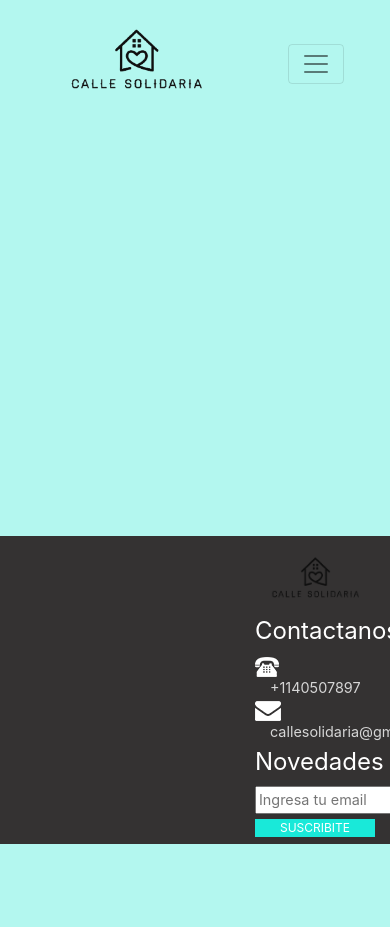
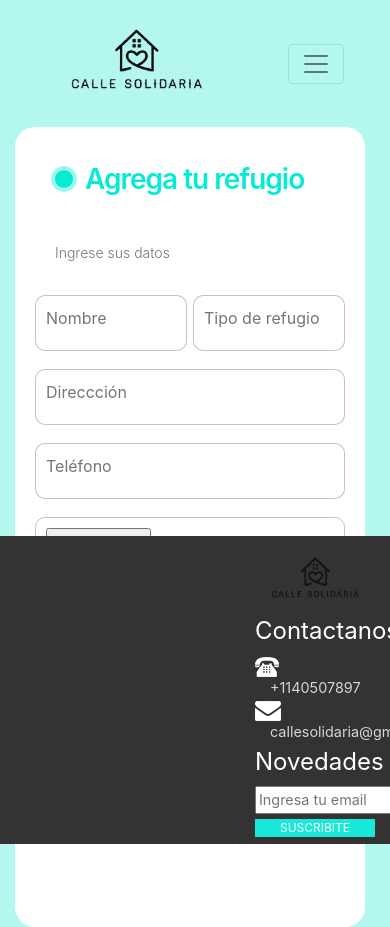
Before and after one commit to AntonioFranciulli/TPIntroDelSoft, a Flask app: page /cargar_refugio in a window 390 px wide; the page is wider, and only the part inside the window is pictured. Run offline with Flask 3, Linux system fonts and the light colour scheme; some libraries are stand-ins or nearby versions.

Commit message:
TP-40
Los formularios de creacion de voluntarios y refugios ahora son responsive

```diff
--- a/templates/cargar_refugio.html
+++ b/templates/cargar_refugio.html
@@ -145,10 +145,9 @@
 
 
 {% block body %}
-<div class="centered__content">
+<div class=" col-lg-3 col-sm-6 container-fluid d-flex flex-column justify-center-content">
 
-
-<form class="form" action="{{url_for('cargar_refugio')}}" method="post" enctype="multipart/form-data">
+<form class="form " action="{{url_for('cargar_refugio')}}" method="post" enctype="multipart/form-data">
     <p class="title">Agrega tu refugio </p>
     <p class="message">Ingrese sus datos</p>
         <div class="flex">
--- a/templates/cargar_voluntario.html
+++ b/templates/cargar_voluntario.html
@@ -145,7 +145,7 @@
 
 
 {% block body %}
-<div class="centered__content">
+<div class="col-lg-3 col-sm-6 container-fluid d-flex justify-center-content">
 
 
 <form class="form" action="{{ url_for('cargar_voluntario') }}" method="post" >
```
